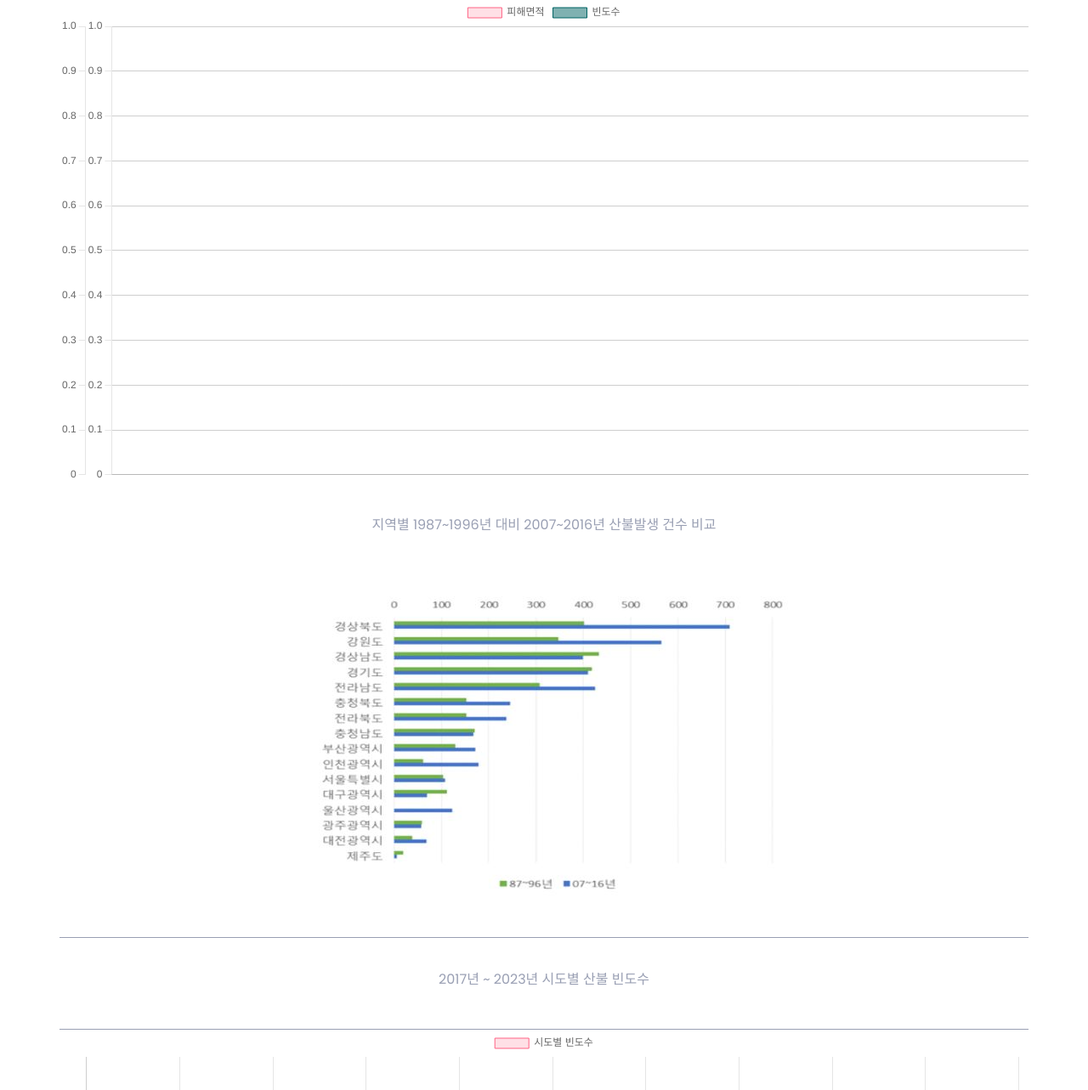
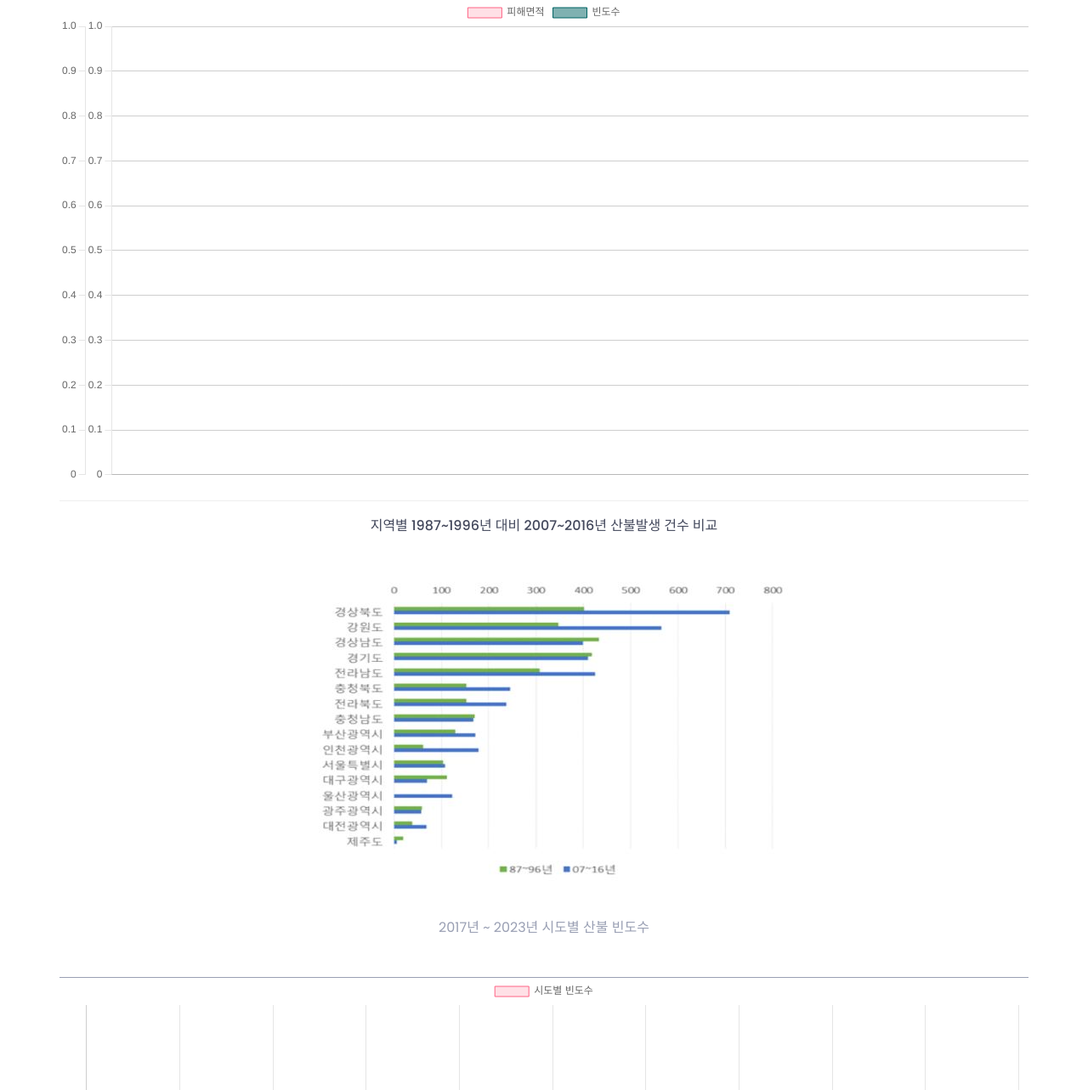
Before and after one commit to myeonghoho/ALVIN2, a Django app: page /nature/fires/ in a window 1280 px wide. Shown: the part 286-1569 px from the top of the page at 85% size. Run offline with Django 5.2, Linux system fonts and the light colour scheme; data that the repository does not hold is empty; some libraries are stand-ins or nearby versions.

Commit message:
2024.3.19 자연재해 html 3개 커밋
- fires.html 그래프 사이 라인 수정
- landslide.html 그래프 사이 라인 추가
- typhoon.html 태풍 경로 타이틀 수정

```diff
--- a/web/templates/fires.html
+++ b/web/templates/fires.html
@@ -150,16 +150,16 @@
 									});
 								</script>
 
-
-								<p style="text-align: center;">
+								<hr/>
+								<h2 style="text-align: center;">
 									지역별 1987~1996년 대비 2007~2016년 산불발생 건수 비교
 									<br><br>
-									<img src="/media/portfolio/fire_compare.JPG">
-								</p>
+									<img src="/media/portfolio/fire_compare.JPG" style="text-align: center;">
+								</h2>
 
 								<p style="text-align: center;">
 									2017년 ~ 2023년 시도별 산불 빈도수
-								</p>
+
 
 									<div>
 										<canvas id="myChart3"></canvas>
@@ -203,11 +203,10 @@
 											}
 										});
 									</script>
-
+								</p>
 								<br><br>
 								<p style="text-align: center;">
 									발생원인
-								</p>
 									<br><br>
 									<a href="https://www.forest.go.kr/kfsweb/kfi/kfs/cms/cmsView.do?mn=NKFS_02_02_01_03_01&cmsId=FC_001153">
 										<img src="/media/portfolio/fire_damage.jpg">
@@ -248,6 +247,7 @@
 										}
 									});
 								</script> -->
+							</p>
 								<br><br>
 								<h2 style="font-size: 25px; font-weight: bolder; text-align:center; padding: left 200px;">
 									<a href ="/media/portfolio/fire_map.html">▼ 2014~2023 지역별 산불 빈도수 자세히 보러 가기 클릭 ▼ </a>
--- a/web/templates/landslide.html
+++ b/web/templates/landslide.html
@@ -179,6 +179,7 @@
 									   }
 									});
 								 </script>
+								 <hr/>
 								<p style="text-align: center;">
 									2001년 ~ 2020년 주요 태풍으로 인한 산사태 발생 빈도
 									<br><br>
--- a/web/templates/typhoon.html
+++ b/web/templates/typhoon.html
@@ -137,7 +137,7 @@
 									</script>
 								</p>
 								<h2 style="font-size: 25px; font-weight: bolder; text-align:center; padding: left 200px;">
-									<strong><a style=" background: linear-gradient(to top, #FFE400 50%, transparent 50%)"> ▼ 태풍 한 눈에 보기 ▼ </a></strong>
+									<strong><a style=" background: linear-gradient(to top, #FFE400 50%, transparent 50%)"> ▼ 2011년 ~ 2023년 태풍 경로 한 눈에 보기 ▼ </a></strong>
 									<br><br>
 									<img src="/media/portfolio/typhoon_map.jpg" style="display:block; width:100%;" onclick="window.open(this.src)">
 								</h2>
```
Lines whose indentation alone changed are shown as unchanged.
